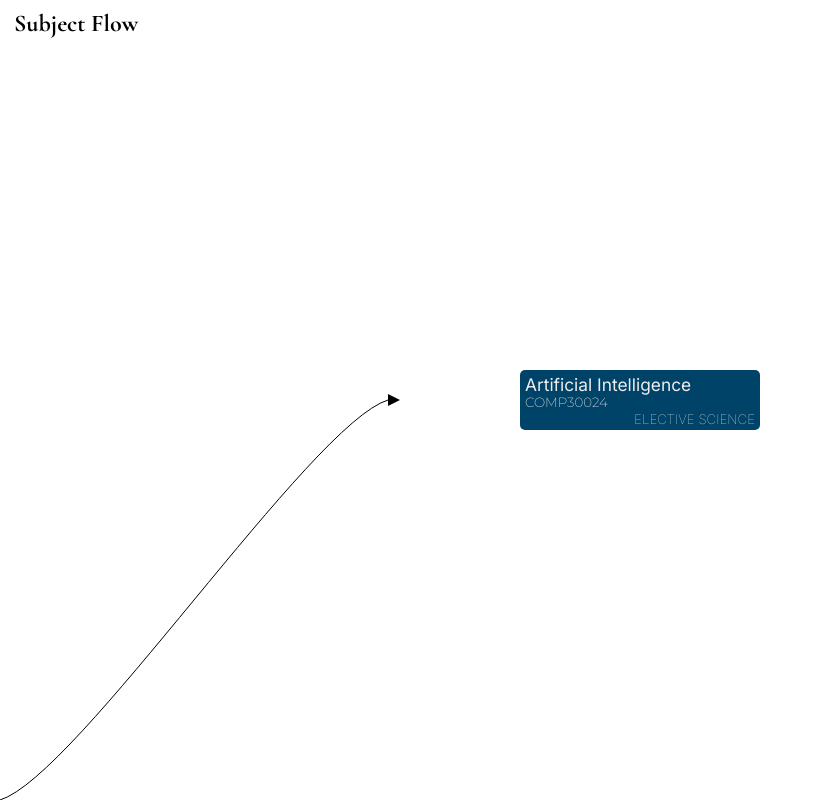
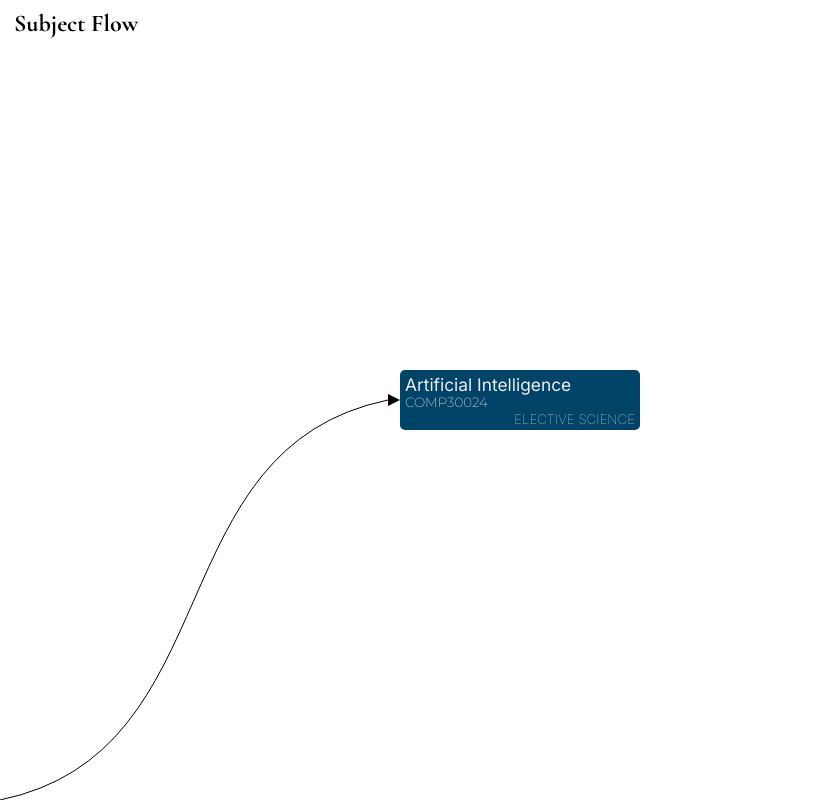
Before and after one commit to SubjectFlow/subjectflow-frontend, a React (Create React App) app: page / in a window 1280 px wide. Shown: the whole page, without its empty margins (0-823 px from the left). Built offline with nearby package versions, Linux system fonts and the light colour scheme.

Commit message:
added position to node

```diff
--- a/src/App.tsx
+++ b/src/App.tsx
@@ -10,6 +10,7 @@ function App() {
       <Node
         mainColour="#004369"
         accentColour="#EDEDED"
+        position={{ x: 400, y: 370 }}
         title="Artificial Intelligence"
         code="COMP30024"
         type="ELECTIVE SCIENCE"
--- a/src/components/Arrow.tsx
+++ b/src/components/Arrow.tsx
@@ -2,10 +2,10 @@ import React from "react";
 import "../styles/Arrow.css";
 import { Point } from "../Types";
 
-const xCurveFactor = 0.2;
+const xCurveFactor = 0.3;
 const yCurveFactor = 0.06;
-const curveFactor1 = 1;
-const curveFactor2 = 1;
+const curveFactor1 = 2;
+const curveFactor2 = 2;
 const arrowHeadHeight = 12;
 const arrowHeadLength = 12;
 
--- a/src/components/Node.tsx
+++ b/src/components/Node.tsx
@@ -1,10 +1,11 @@
 import React from "react";
 import "../styles/Node.css";
-import { Colour } from "../Types";
+import { Colour, Point } from "../Types";
 
 type NodeProps = {
   mainColour: Colour;
   accentColour: Colour;
+  position: Point;
   title: string;
   code: string;
   type: string;
@@ -14,7 +15,12 @@ function Node(props: NodeProps) {
   return (
     <div
       className="node"
-      style={{ backgroundColor: props.mainColour, color: props.accentColour }}
+      style={{
+        backgroundColor: props.mainColour,
+        color: props.accentColour,
+        bottom: props.position.y,
+        left: props.position.x,
+      }}
     >
       <div className="node__title">{props.title}</div>
       <div className="node__code">{props.code}</div>
--- a/src/styles/Node.css
+++ b/src/styles/Node.css
@@ -2,17 +2,18 @@
   border-radius: 5px;
   font-family: "Inter", sans-serif;
   position: absolute;
-  left: 50%;
   text-align: left;
-  top: 50%;
-  transform: translateX(-50%) translateY(-50%);
   padding: 4px 5px 3px 5px;
   width: 230px;
+  height: min-content;
 }
 
 .node__title {
   font-weight: normal;
   font-size: 13pt;
+  white-space: nowrap;
+  text-overflow: ellipsis;
+  overflow: hidden;
 }
 
 .node__code {
```
